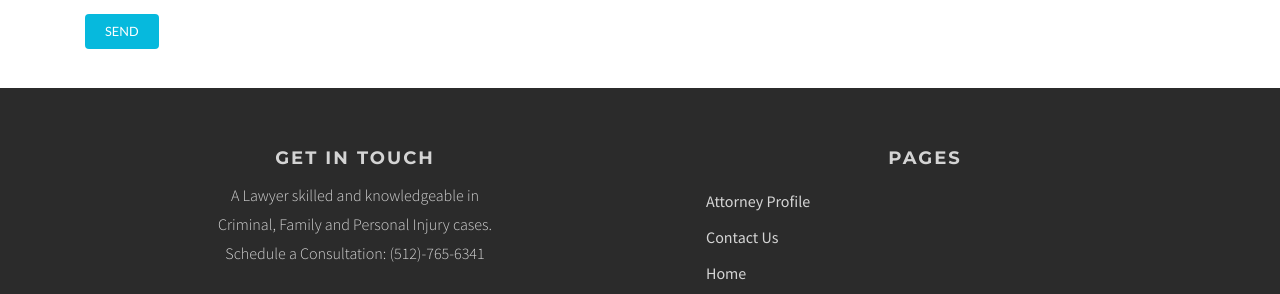
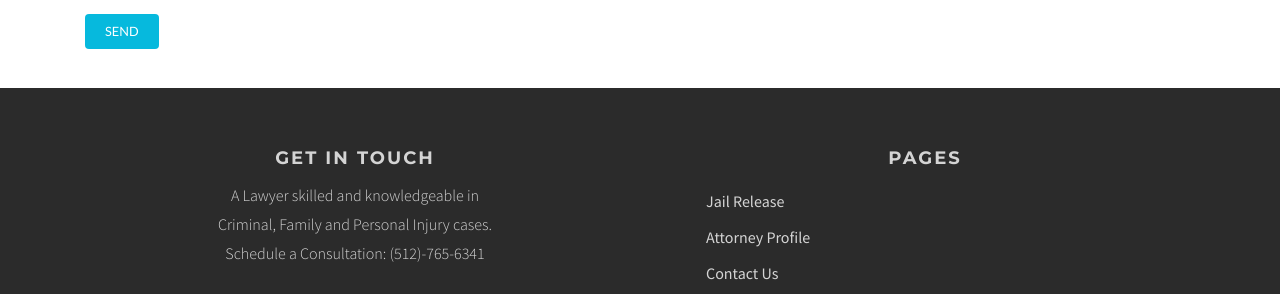
Before and after one commit to jwaltrip/cuellar-law-firm, a React (Create React App) app: page /contact in a window 1280 px wide. Shown: the part 1184-1478 px from the top of the page. Built offline with nearby package versions, Linux system fonts and the light colour scheme.

Commit message:
added jail release link to footer

```diff
--- a/src/components/Footer/Footer.js
+++ b/src/components/Footer/Footer.js
@@ -44,6 +44,9 @@ class Footer extends Component {
                 <h3 className="widget-title footer-title">Pages</h3>
                 <ul>
                   <li className="page_item">
+                    <Link className="page-link" to="/jailrelease">Jail Release</Link>
+                  </li>
+                  <li className="page_item">
                     <Link className="page-link" to="/profile">Attorney Profile</Link>
                   </li>
                   <li className="page_item">
```
